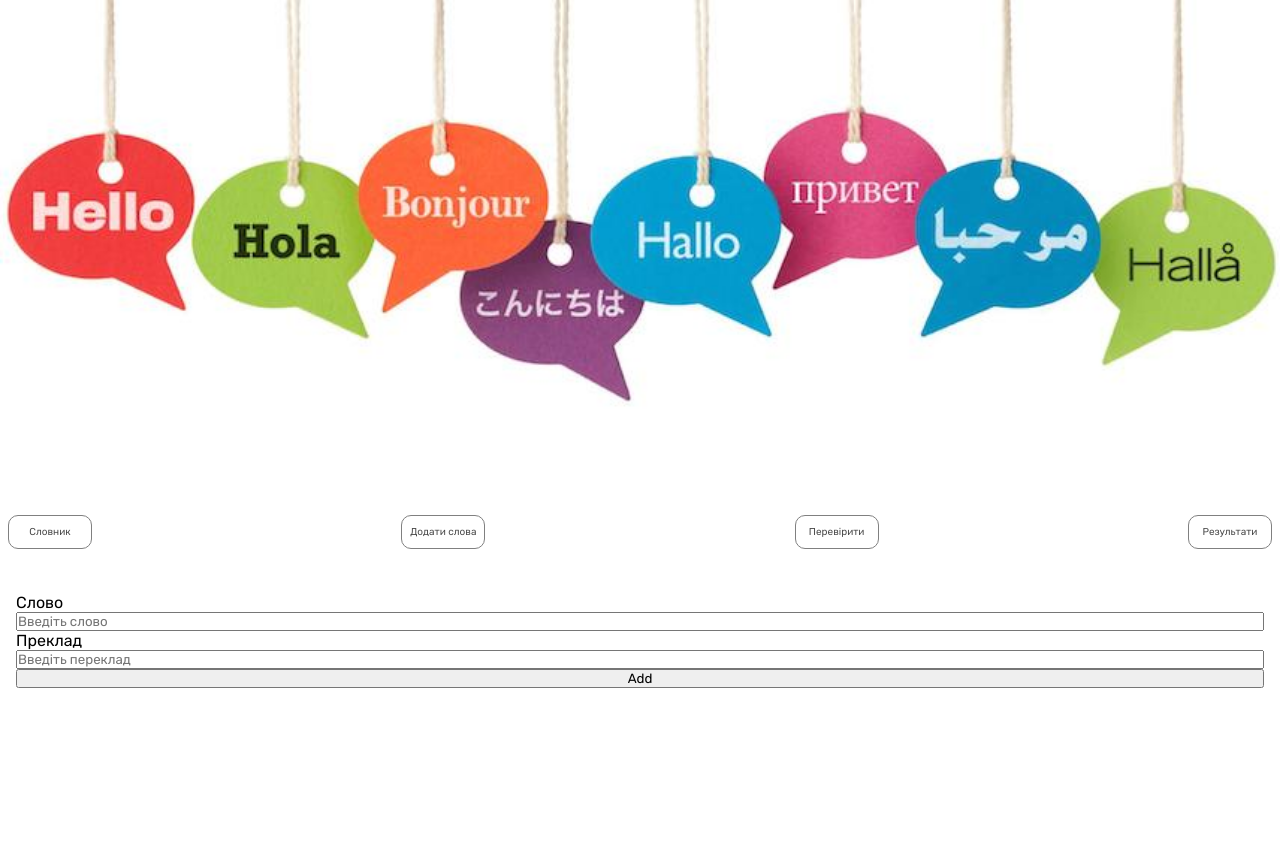
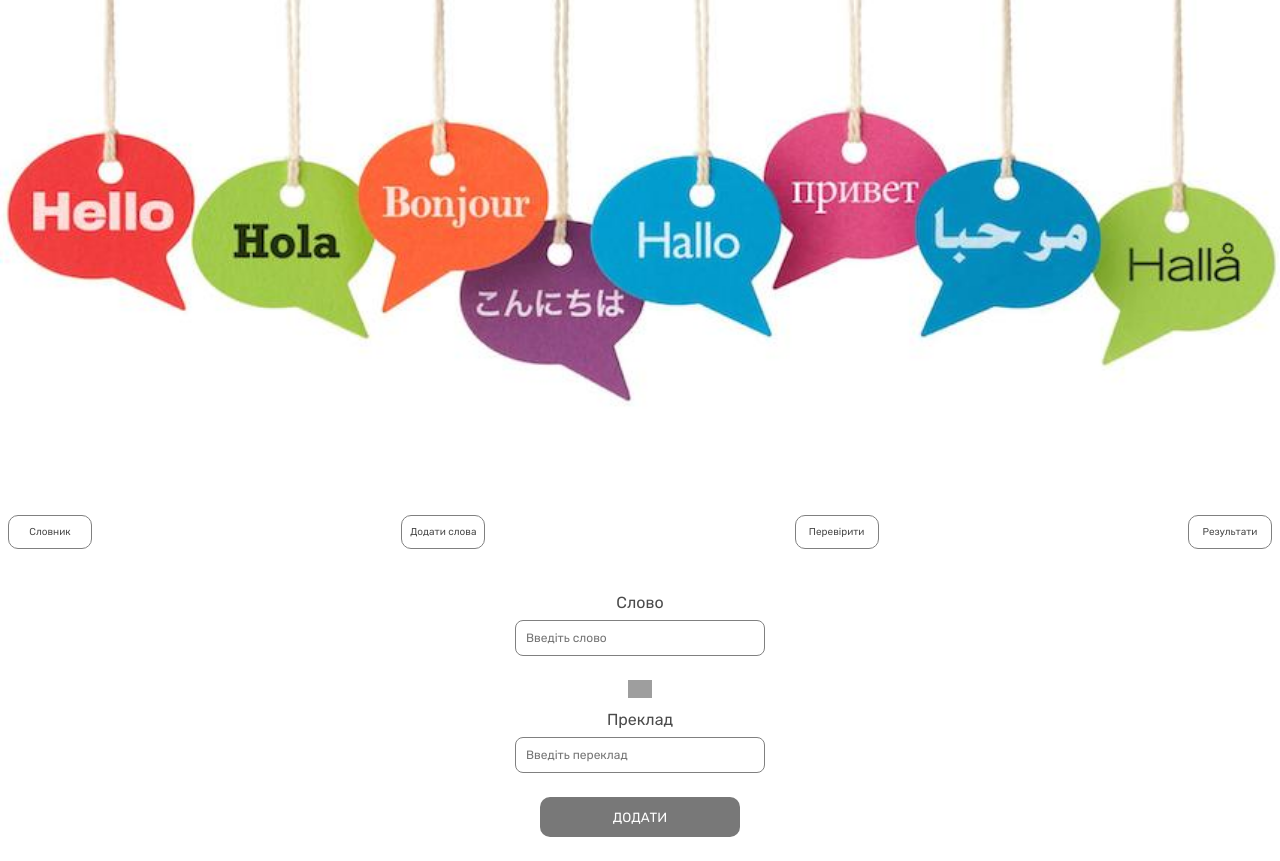
Before and after one commit to uliton/dictionary, a React (Create React App) app: page /add in a window 1280 px wide. Before the commit the page ends 800 px from the top, so only its background shows below. Built offline with nearby package versions, Linux system fonts and the light colour scheme; grey boxes are pictures that could not be loaded.

Commit message:
add page is ready

```diff
--- a/src/components/AddForm/AddForm.jsx
+++ b/src/components/AddForm/AddForm.jsx
@@ -1,14 +1,19 @@
 import React, { useState } from 'react';
 import { useDispatch, useSelector } from 'react-redux';
+import { useNavigate } from 'react-router-dom';
+import arrowImage from '../../images/arrow.png';
 import './AddForm.scss';
 
 export const AddForm = () => {
   const dispatch = useDispatch();
   const dictionary = useSelector(store => store.dictionary);
+  // const regExp = new RegExp("[а-щА-ЩЬьЮюЯяЇїІіЄєҐґ]+$");
 
   const [word, setWord] = useState('');
   const [translate, setTranslate] = useState('');
   const [error, setError] = useState('');
+
+  const navigate = useNavigate();
 
   const handleAdderToDictionary = (word, translate) => {
     if (!word || !translate) {
@@ -18,7 +23,7 @@ export const AddForm = () => {
     const alreadyHaveSuchWord = dictionary.find(checkWord => checkWord.word === word);
 
     if (alreadyHaveSuchWord) {
-      setError('already have such word');
+      setError('Це слово вже є у вашому словнику');
       return
     }
 
@@ -28,18 +33,21 @@ export const AddForm = () => {
       translate,
     }
 
+
     dispatch({type: 'ADD_WORD', payload: newWord})
     setWord('')
     setTranslate('')
+    navigate('/dictionary')
   }
 
   return (
     <div className='form'>
-      <div className="form__word">
+      <div className="form__word--container">
         Слово
         <input
           type="text"
           placeholder="Введіть слово"
+          className="form__word--input"
           value={word}
           onChange={(e) => {
             if (error) {
@@ -52,11 +60,14 @@ export const AddForm = () => {
         />
       </div>
 
-      <div className="form__translate">
+      <img src={arrowImage} alt="arrow" className='form__arrow-image' />
+
+      <div className="form__word--container">
         Преклад
         <input
           type="text"
           placeholder="Введіть переклад"
+          className="form__word--input"
           value={translate}
           onChange={(e) => {
             setTranslate(e.target.value);
@@ -64,17 +75,19 @@ export const AddForm = () => {
           required
         />
       </div>
+
       <button
-        type='button'
+        className='form__button'
         onClick={() => {
           handleAdderToDictionary(word, translate);
         }}
+        hidden
       >
-        Add
+        додати
       </button>
 
       {error && (
-        <p style={{color: 'red'}}>
+        <p style={{color: 'red', margin: 'auto'}}>
           {error}
         </p>
       )}
--- a/src/components/AddForm/AddForm.scss
+++ b/src/components/AddForm/AddForm.scss
@@ -4,12 +4,63 @@
   padding: 8px 16px;
 
   &__word {
-    display: flex;
-    flex-direction: column;
+    &--container {
+      display: flex;
+      flex-direction: column;
+      text-align: center;
+      font-size: 16px;
+      width: 250px;
+      margin: auto;
+      gap: 8px;
+      margin-bottom: 24px;
+      color: rgb(75, 75, 75);
+    }
+
+    &--input {
+      padding: 10px;
+      border-radius: 8px;
+      border: 1px solid grey;
+      font-size: 12px;
+
+      &:focus {
+        outline: 1px solid orange;
+        border: 1px solid orange;
+      }
+    }
   }
 
-  &__translate {
+  &__arrow-image {
+    width: 24px;
+    margin: auto;
+    margin-bottom: 12px;
+  }
+
+  &__link {
+    text-decoration: none;
+    width: 200px;
+    margin: auto;
+    border-radius: 10px;
+  }
+
+  &__button {
     display: flex;
-    flex-direction: column;
+    justify-content: center;
+    align-items: center;
+    width: 200px;
+    height: 40px;
+    border: none;
+    border-radius: 10px;
+    margin: auto;
+    text-transform: uppercase;
+    color: #fff;
+    background-color: rgb(120, 120, 120);
+    margin-bottom: 16px;
+
+    &:hover {
+      cursor: pointer;
+      color: rgb(75, 75, 75);
+      background-color: #fff;
+      border: 1px solid grey;
+    }
   }
 }
--- a/src/components/Dictionary/Dictionary.jsx
+++ b/src/components/Dictionary/Dictionary.jsx
@@ -1,3 +1,4 @@
+import React from "react";
 import { useSelector } from "react-redux"
 import { Link } from "react-router-dom"
 import './Dictionary.scss';
@@ -58,9 +59,7 @@ export const Dictionary = () => {
         </tbody>
       </table>
 
-      <Link to='/add' className="dictionary__link">
-        <button className="dictionary__button">додати</button>
-      </Link>
+      <Link to='/add' className="dictionary__button">додати</Link>
     </div>
   )
 }
--- a/src/components/Dictionary/Dictionary.scss
+++ b/src/components/Dictionary/Dictionary.scss
@@ -17,12 +17,11 @@
     margin-bottom: 24px;
   }
 
-  &__link {
+  &__button {
     text-decoration: none;
-  }
-
-  &__button {
-    display: block;
+    display: flex;
+    justify-content: center;
+    align-items: center;
     width: 200px;
     height: 40px;
     border: none;
```
